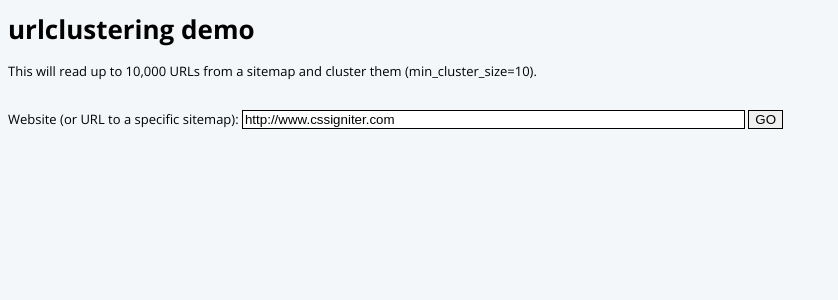
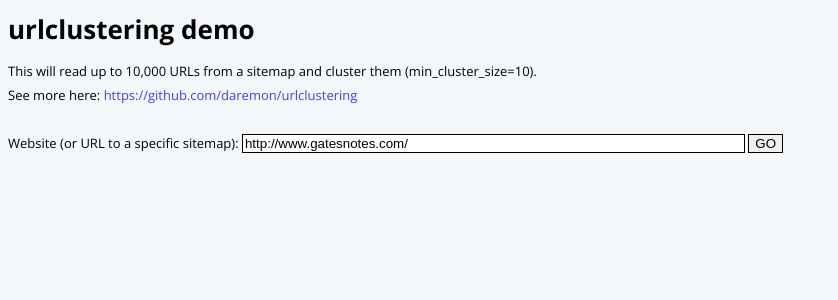
Before and after one commit to daremon/urlclustering.com, a Flask app: page / in a window 1280 px wide. Shown: the top 300 px of the page, without its empty margins (0-838 px from the left). Run offline with Flask 2, Linux system fonts and the light colour scheme.

Commit message:
Cosmetic changes and minor bugfixes

```diff
--- a/sitemap.py
+++ b/sitemap.py
@@ -121,6 +121,7 @@ def cluster(url):
                 data['error'] = 'No URLs found in sitemap'
             else:
                 data['count'] = len(urls)
+                urls = [x.strip() for x in urls]
                 # cluster URLs
                 c = urlclustering.cluster(urls)
                 tmp = deepcopy(c['clusters'])
--- a/static/css/style.css
+++ b/static/css/style.css
@@ -9,7 +9,7 @@ body {
 }
 
 a {
-    color: #3F414C;
+    color: #3F41fC;
     text-decoration: none;
 }
 
@@ -24,3 +24,9 @@ input {
 input:focus {
     outline:none;
 }
+
+#results {
+    background-color: #fff;
+    padding: 10px 10px;
+    display: none;
+}
--- a/static/js/main.js
+++ b/static/js/main.js
@@ -19,7 +19,9 @@ function hideError(obj) {
 function cluster(url) {
   var res = {};
   $('#results').html('<img src="/static/images/loader.gif">');
+  $('#results').show();
   $('#go').prop('disabled', true)
+  $('#url').prop('disabled', true)
   $.ajax({
     type: 'GET',
     url: '/action/cluster',
@@ -31,6 +33,7 @@ function cluster(url) {
       $('#results').html(data.error);
     else
       $('#results').html(data.html);
+    $('#url').prop('disabled', false)
     $('#go').prop('disabled', false)
   });
 }
--- a/templates/index.html
+++ b/templates/index.html
@@ -16,10 +16,11 @@
 
 {% block content %}
     <h1>urlclustering demo</h1>
-    This will read up to 10,000 URLs from a sitemap and cluster them (min_cluster_size=10).
+    This will read up to 10,000 URLs from a sitemap and cluster them (min_cluster_size=10).<br/>
+    See more here: <a href="https://github.com/daremon/urlclustering">https://github.com/daremon/urlclustering</a>
     <br/><br/>
     Website (or URL to a specific sitemap):
-    <input type="text" name="url" id="url" size="60" value="http://www.cssigniter.com" />
+    <input type="text" name="url" id="url" size="60" value="http://www.gatesnotes.com/" />
     <input type="button" id="go" value="GO" onclick="go()">
     <div id="results"></div>
 {% endblock %}
```
